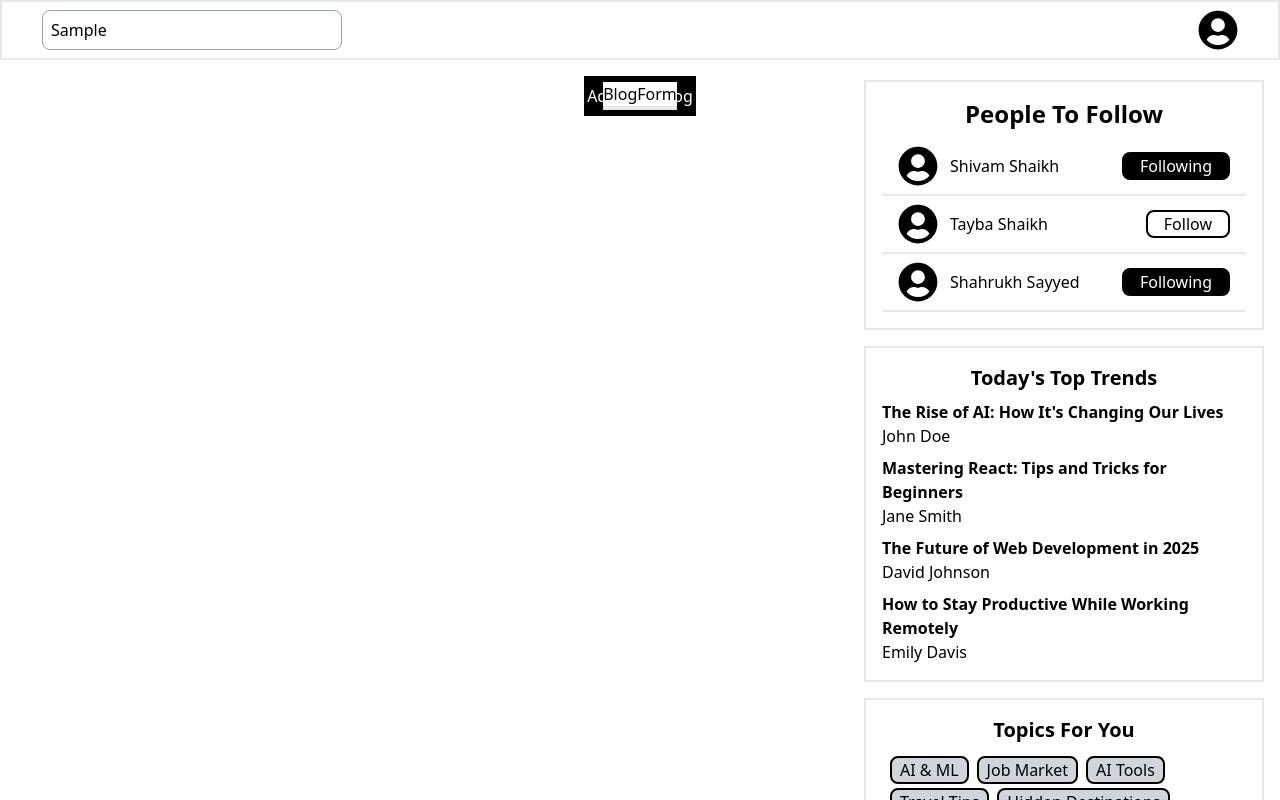
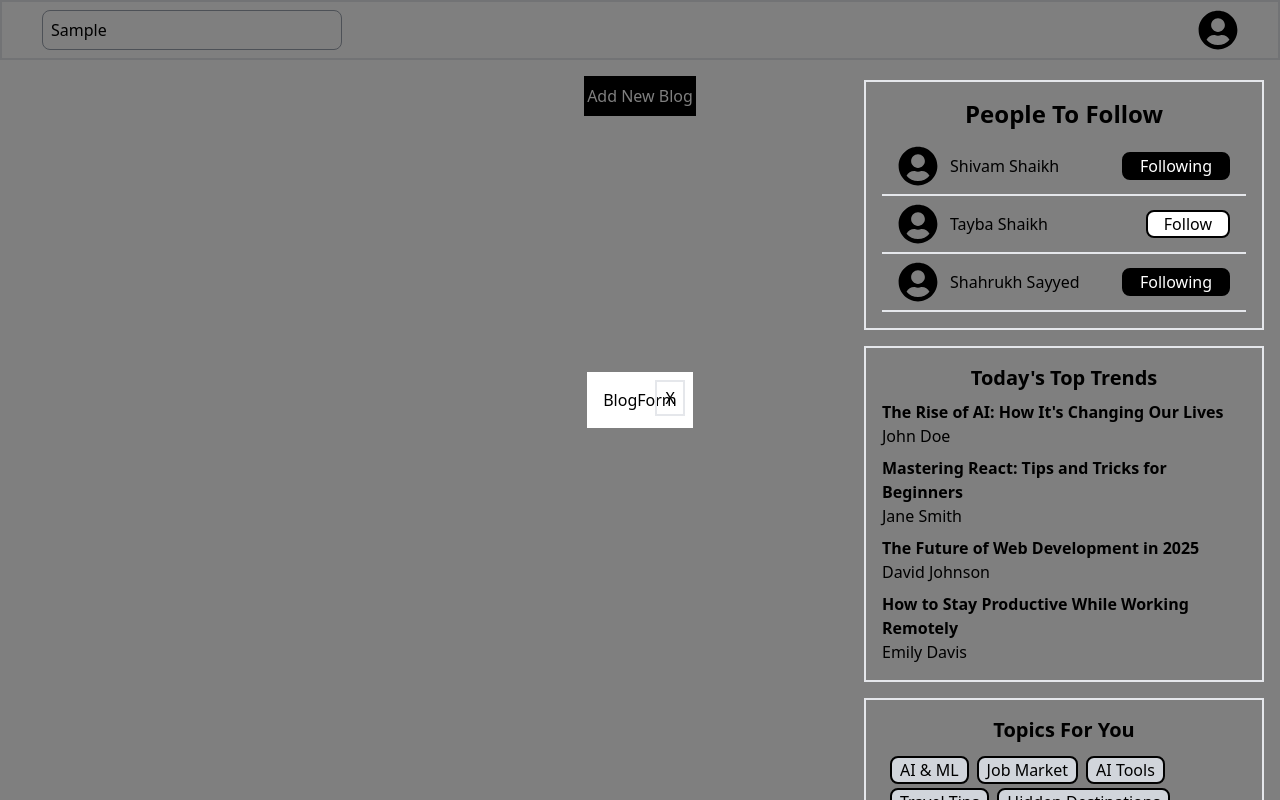
Before and after one commit to taybashaikh7808/blog, a React (Vite) app: page / in a window 1280 px wide. Both pictures are taken after typing "Sample" into the empty fields and a click on the button "Add New Blog". Shown: the top 800 px of the page. Built offline with nearby package versions, Linux system fonts and the light colour scheme.

Commit message:
strted wrking on model and blogform

```diff
--- a/src/App.jsx
+++ b/src/App.jsx
@@ -32,8 +32,8 @@ function App() {
           <button onClick={openModelforNewblog} className="border-2 border-black bg-black text-white w-28 h-10 flex justify-center items-center">
             Add New Blog
           </button>
-          {isModelOpen && <Model>
-            <BlogForm /></Model>}
+          {isModelOpen && <Model onClose={()=>setisModelOpen(false)}>
+            <BlogForm existingBlog = {editing} onClose={()=>setisModelOpen(false)}/></Model>}
         </div>
 
         {/* Sidebar Section - Move Up */}
--- a/src/Components/Model.jsx
+++ b/src/Components/Model.jsx
@@ -1,13 +1,16 @@
-import React from 'react'
+import React from 'react';
 
-function Model({children,onClose}) {
+function Model({ children, onClose }) {
   return (
-    <div className="fixed bg-black bg-opacity-50">
-      <div className="bg-white">{children}
-        <div className="border-2" onClick={onClose}></div>
+    <div className="fixed inset-0 bg-black bg-opacity-50 flex justify-center items-center">
+      <div className="bg-white p-4 relative">
+        <div className="absolute top-2 right-2 cursor-pointer border-2 px-2 py-1" onClick={onClose}>
+          X
+        </div>
+        {children}
       </div>
     </div>
-  )
+  );
 }
 
-export default Model
+export default Model;
```
